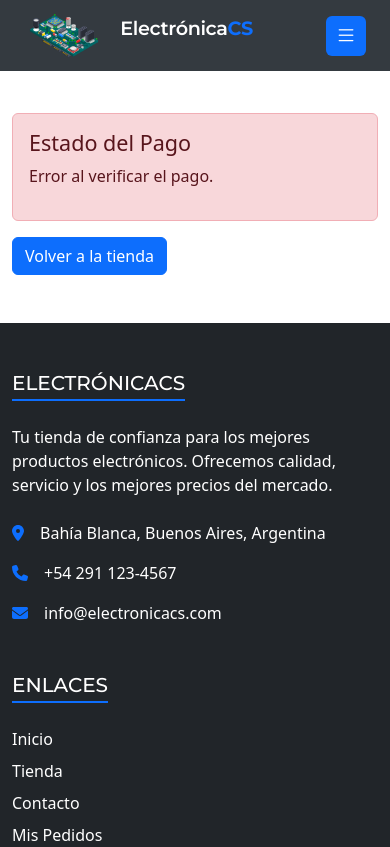
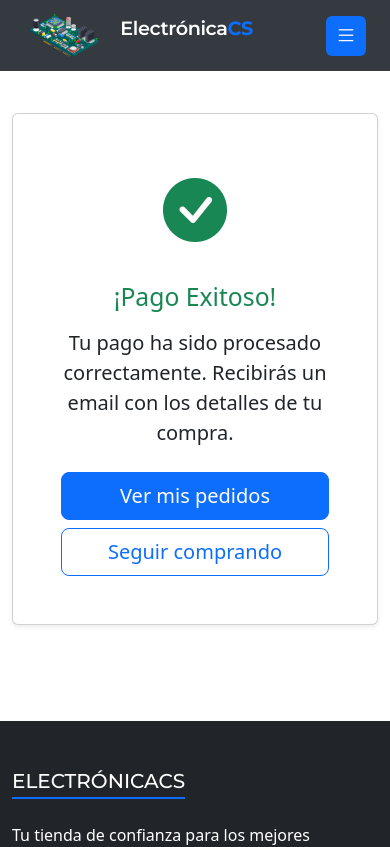
Before and after one commit to NicoClemente/EcommerceElectronicaCS, a React (Create React App) app: page /pago/exitoso in a window 390 px wide. Shown: the top 847 px of the page. Built offline with nearby package versions, Linux system fonts and the light colour scheme; no server answers.

Commit message:
Prueba MercadoPago

```diff
--- a/src/components/Navigation.js
+++ b/src/components/Navigation.js
@@ -12,6 +12,9 @@ import ListaPedidos from "../pages/ListaPedidos";
 import Login from '../pages/Login';
 import Registro from '../pages/Registro';
 import ResultadoPago from "../pages/ResultadoPago";
+import PagoExitoso from '../pages/PagoExitoso';
+import PagoFallido from '../pages/PagoFallido';
+import PagoPendiente from '../pages/PagoPendiente';
 import { isAdmin } from "../utils/roleUtils";
 import Perfil from "../pages/Perfil";
 import ThemeToggle from "./ThemeToggle";
@@ -353,6 +356,9 @@ function Navigation() {
         />
         <Route path="/pedidos" element={<ListaPedidos />} />
         <Route path="/pago/:status" element={<ResultadoPago />} />
+        <Route path="/pago/exitoso" element={<PagoExitoso />} />
+        <Route path="/pago/fallido" element={<PagoFallido />} />
+        <Route path="/pago/pendiente" element={<PagoPendiente />} />
       </Routes>
 
       {/* Estilos CSS para la navegación */}
--- /dev/null
+++ b/src/pages/PagoExitoso.js
@@ -0,0 +1,35 @@
+import React from 'react';
+import { Container, Alert, Button, Card } from 'react-bootstrap';
+import { Link } from 'react-router-dom';
+
+const PagoExitoso = () => {
+  return (
+    <Container className="py-5">
+      <div className="row justify-content-center">
+        <div className="col-md-8">
+          <Card className="text-center shadow-sm">
+            <Card.Body className="p-5">
+              <div className="mb-4">
+                <i className="bi bi-check-circle-fill text-success" style={{ fontSize: "4rem" }}></i>
+              </div>
+              <Card.Title className="mb-3 fs-2 text-success">¡Pago Exitoso!</Card.Title>
+              <Card.Text className="mb-4 fs-5">
+                Tu pago ha sido procesado correctamente. Recibirás un email con los detalles de tu compra.
+              </Card.Text>
+              <div className="d-grid gap-2 d-md-flex justify-content-md-center">
+                <Button as={Link} to="/pedidos" variant="primary" size="lg">
+                  Ver mis pedidos
+                </Button>
+                <Button as={Link} to="/shop" variant="outline-primary" size="lg">
+                  Seguir comprando
+                </Button>
+              </div>
+            </Card.Body>
+          </Card>
+        </div>
+      </div>
+    </Container>
+  );
+};
+
+export default PagoExitoso;
--- /dev/null
+++ b/src/pages/PagoFallido.js
@@ -0,0 +1,35 @@
+import React from 'react';
+import { Container, Alert, Button, Card } from 'react-bootstrap';
+import { Link } from 'react-router-dom';
+
+const PagoFallido = () => {
+  return (
+    <Container className="py-5">
+      <div className="row justify-content-center">
+        <div className="col-md-8">
+          <Card className="text-center shadow-sm">
+            <Card.Body className="p-5">
+              <div className="mb-4">
+                <i className="bi bi-x-circle-fill text-danger" style={{ fontSize: "4rem" }}></i>
+              </div>
+              <Card.Title className="mb-3 fs-2 text-danger">Pago Fallido</Card.Title>
+              <Card.Text className="mb-4 fs-5">
+                Hubo un problema al procesar tu pago. Por favor, intenta nuevamente o utiliza otro método de pago.
+              </Card.Text>
+              <div className="d-grid gap-2 d-md-flex justify-content-md-center">
+                <Button as={Link} to="/carrito" variant="primary" size="lg">
+                  Volver al carrito
+                </Button>
+                <Button as={Link} to="/contacto" variant="outline-secondary" size="lg">
+                  Contactar soporte
+                </Button>
+              </div>
+            </Card.Body>
+          </Card>
+        </div>
+      </div>
+    </Container>
+  );
+};
+
+export default PagoFallido;
--- /dev/null
+++ b/src/pages/PagoPendiente.js
@@ -0,0 +1,35 @@
+import React from 'react';
+import { Container, Alert, Button, Card } from 'react-bootstrap';
+import { Link } from 'react-router-dom';
+
+const PagoPendiente = () => {
+  return (
+    <Container className="py-5">
+      <div className="row justify-content-center">
+        <div className="col-md-8">
+          <Card className="text-center shadow-sm">
+            <Card.Body className="p-5">
+              <div className="mb-4">
+                <i className="bi bi-clock-fill text-warning" style={{ fontSize: "4rem" }}></i>
+              </div>
+              <Card.Title className="mb-3 fs-2 text-warning">Pago Pendiente</Card.Title>
+              <Card.Text className="mb-4 fs-5">
+                Tu pago está siendo procesado. Te notificaremos por email cuando se complete la transacción.
+              </Card.Text>
+              <div className="d-grid gap-2 d-md-flex justify-content-md-center">
+                <Button as={Link} to="/pedidos" variant="primary" size="lg">
+                  Ver mis pedidos
+                </Button>
+                <Button as={Link} to="/shop" variant="outline-primary" size="lg">
+                  Seguir comprando
+                </Button>
+              </div>
+            </Card.Body>
+          </Card>
+        </div>
+      </div>
+    </Container>
+  );
+};
+
+export default PagoPendiente;
```
